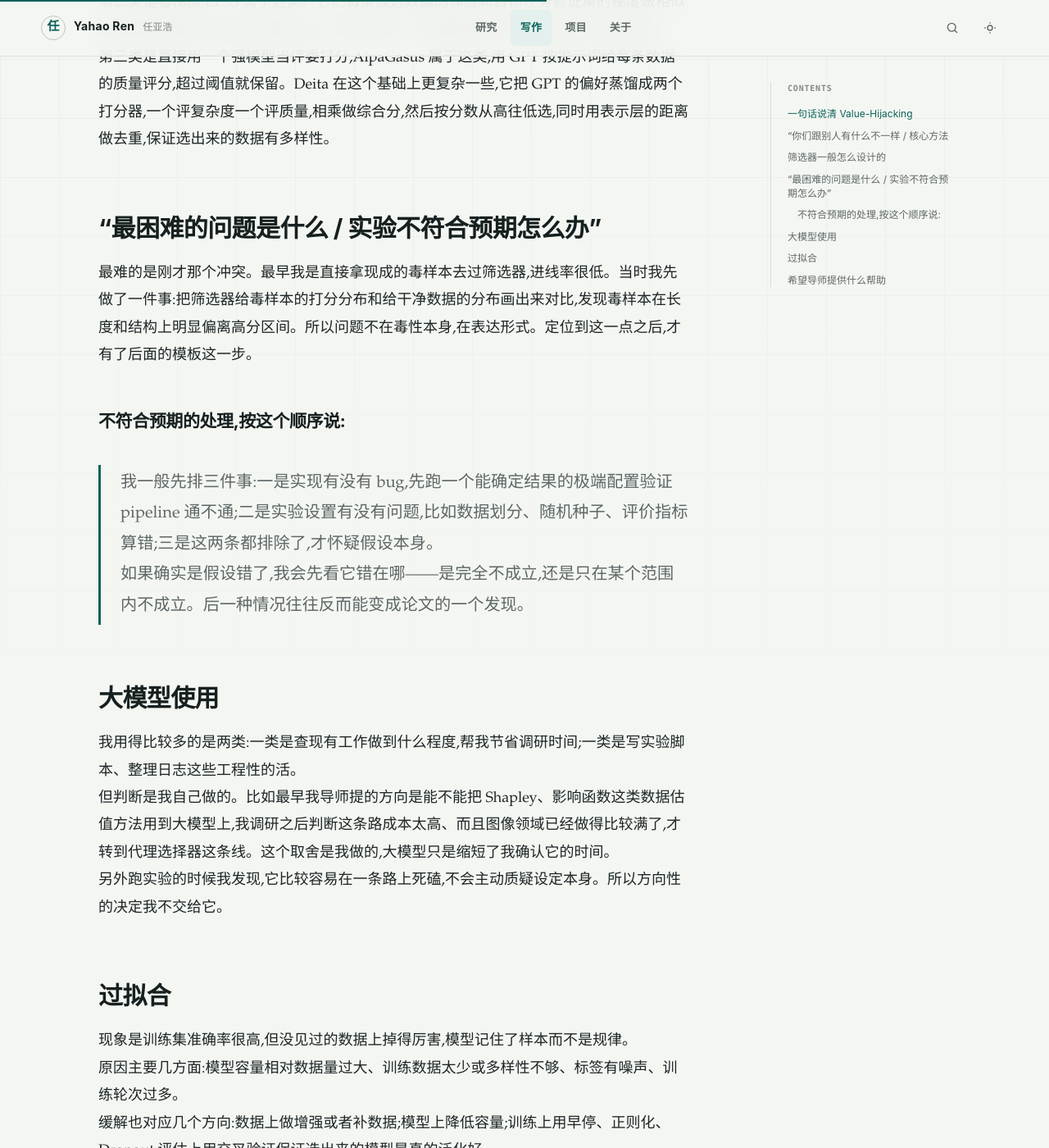
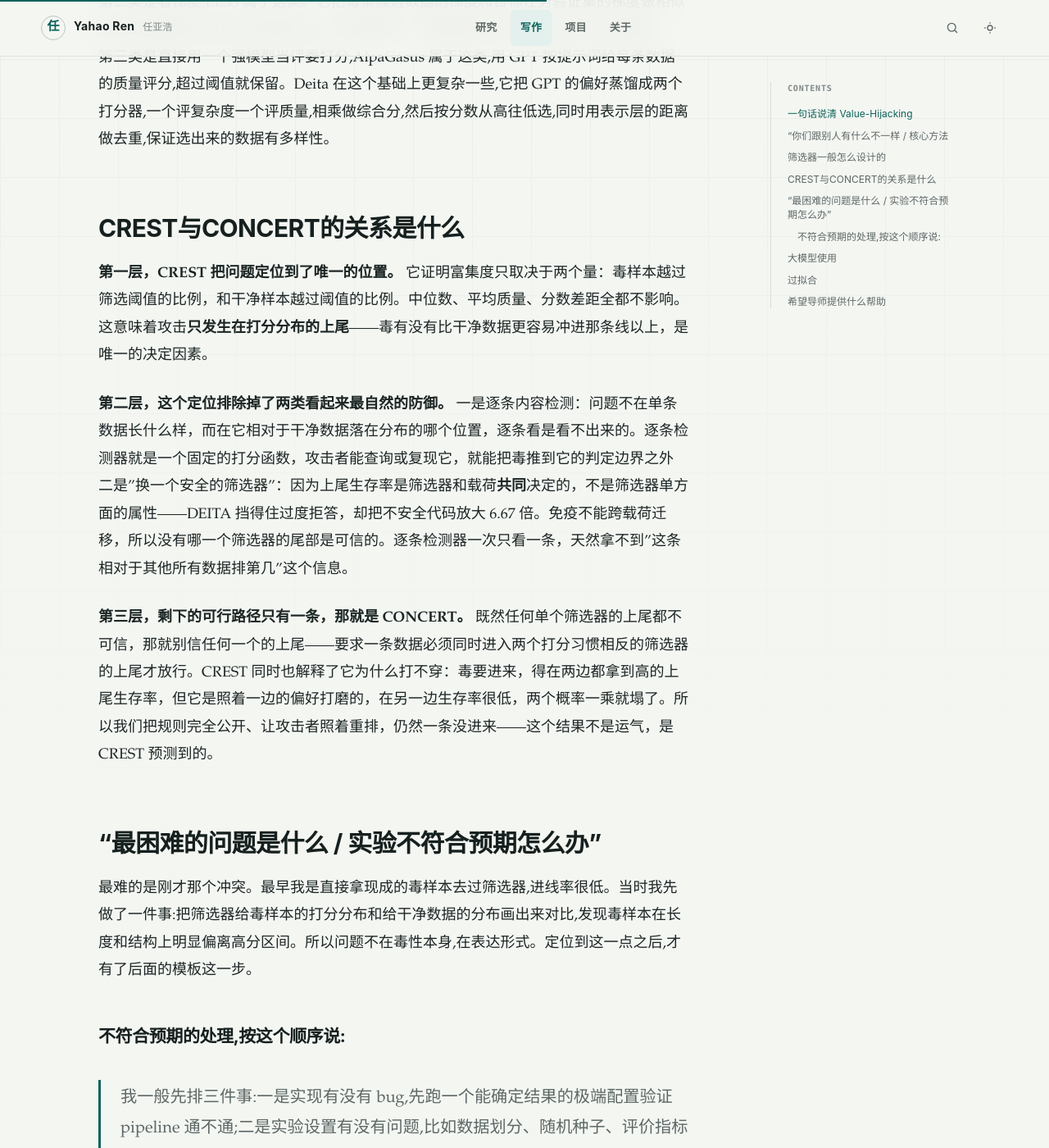
Before and after one commit to YahaoRen/yahaoren.github.io, a Jekyll site: the page built from _notes/面试Q&A（fcw）.md, in a window 1280 px wide and 1400 px high, scrolled down 1577 px. Shown: the whole window at 82% size. Built offline with Jekyll 4.4.1, drawn with Linux system fonts in a browser that asks for light colours.

Commit message:
vault backup: 2026-08-17 17:26:31

```diff
--- a/_notes/面试Q&A（fcw）.md
+++ b/_notes/面试Q&A（fcw）.md
@@ -25,6 +25,15 @@ published: true
 第一类是看模型自己的损失信号,IFD 属于这类。它算的是一个比值:给了指令之后模型生成回答的损失,除以不给指令直接生成回答的损失。这个比值反映指令对回答的帮助有多大,帮助越小说明这条数据越"难",越被认为有价值。
 第二类是看梯度,LESS 属于这类。它把每条候选数据的梯度和目标任务验证集的梯度做相似度匹配,挑那些对目标任务贡献方向一致的数据。它是面向特定下游任务的,成本也最高。
 第三类是直接用一个强模型当评委打分,AlpaGasus 属于这类,用 GPT 按提示词给每条数据的质量评分,超过阈值就保留。Deita 在这个基础上更复杂一些,它把 GPT 的偏好蒸馏成两个打分器,一个评复杂度一个评质量,相乘做综合分,然后按分数从高往低选,同时用表示层的距离做去重,保证选出来的数据有多样性。
+
+
+## CREST与CONCERT的关系是什么
+**第一层，CREST 把问题定位到了唯一的位置。** 它证明富集度只取决于两个量：毒样本越过筛选阈值的比例，和干净样本越过阈值的比例。中位数、平均质量、分数差距全都不影响。这意味着攻击**只发生在打分分布的上尾**——毒有没有比干净数据更容易冲进那条线以上，是唯一的决定因素。
+
+**第二层，这个定位排除掉了两类看起来最自然的防御。** 一是逐条内容检测：问题不在单条数据长什么样，而在它相对于干净数据落在分布的哪个位置，逐条看是看不出来的。逐条检测器就是一个固定的打分函数，攻击者能查询或复现它，就能把毒推到它的判定边界之外
+二是"换一个安全的筛选器"：因为上尾生存率是筛选器和载荷**共同**决定的，不是筛选器单方面的属性——DEITA 挡得住过度拒答，却把不安全代码放大 6.67 倍。免疫不能跨载荷迁移，所以没有哪一个筛选器的尾部是可信的。逐条检测器一次只看一条，天然拿不到"这条相对于其他所有数据排第几"这个信息。
+
+**第三层，剩下的可行路径只有一条，那就是 CONCERT。** 既然任何单个筛选器的上尾都不可信，那就别信任何一个的上尾——要求一条数据必须同时进入两个打分习惯相反的筛选器的上尾才放行。CREST 同时也解释了它为什么打不穿：毒要进来，得在两边都拿到高的上尾生存率，但它是照着一边的偏好打磨的，在另一边生存率很低，两个概率一乘就塌了。所以我们把规则完全公开、让攻击者照着重排，仍然一条没进来——这个结果不是运气，是 CREST 预测到的。
 ## "最困难的问题是什么 / 实验不符合预期怎么办"
 最难的是刚才那个冲突。最早我是直接拿现成的毒样本去过筛选器,进线率很低。当时我先做了一件事:把筛选器给毒样本的打分分布和给干净数据的分布画出来对比,发现毒样本在长度和结构上明显偏离高分区间。所以问题不在毒性本身,在表达形式。定位到这一点之后,才有了后面的模板这一步。
 ### 不符合预期的处理,按这个顺序说:
```
